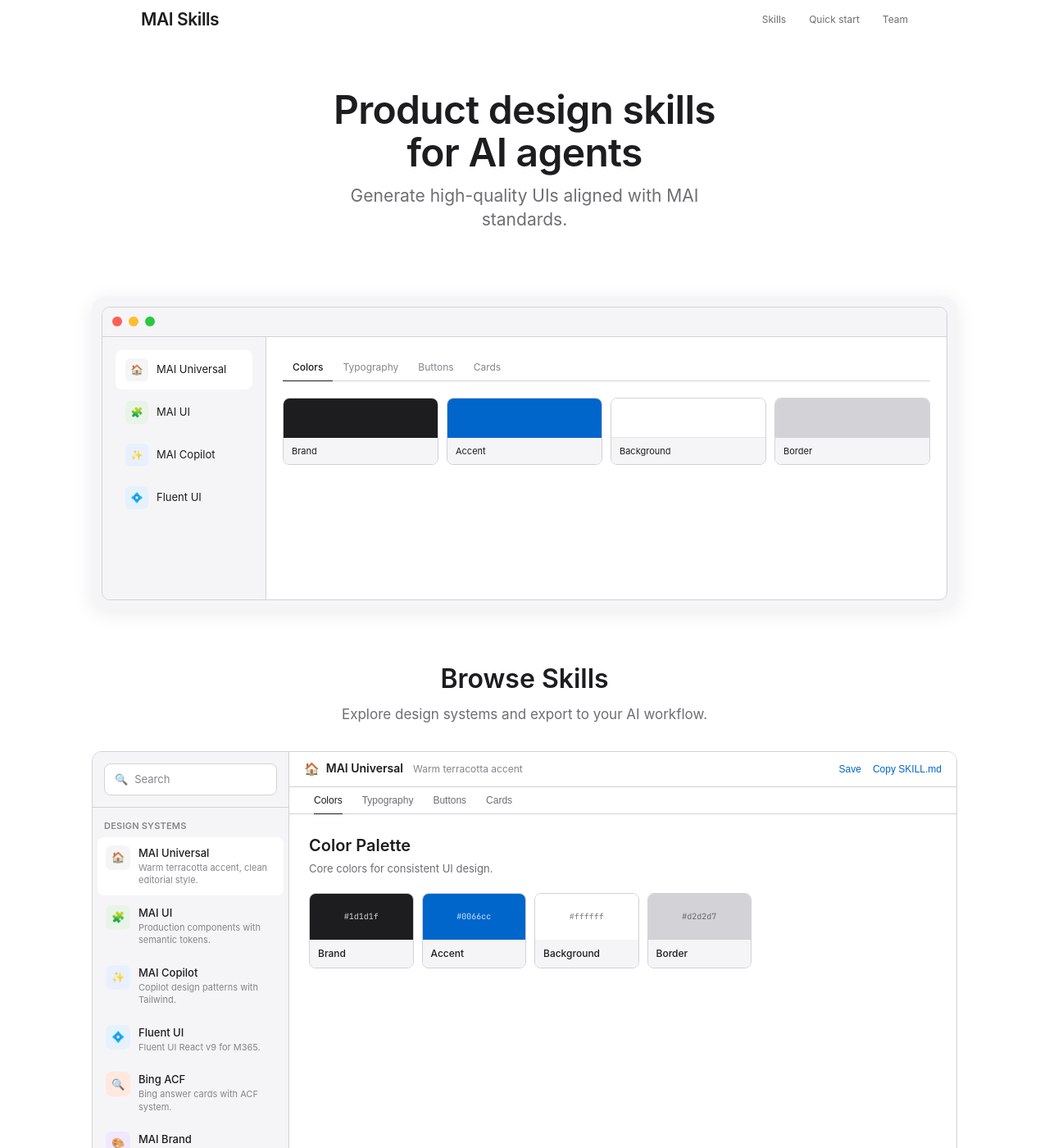
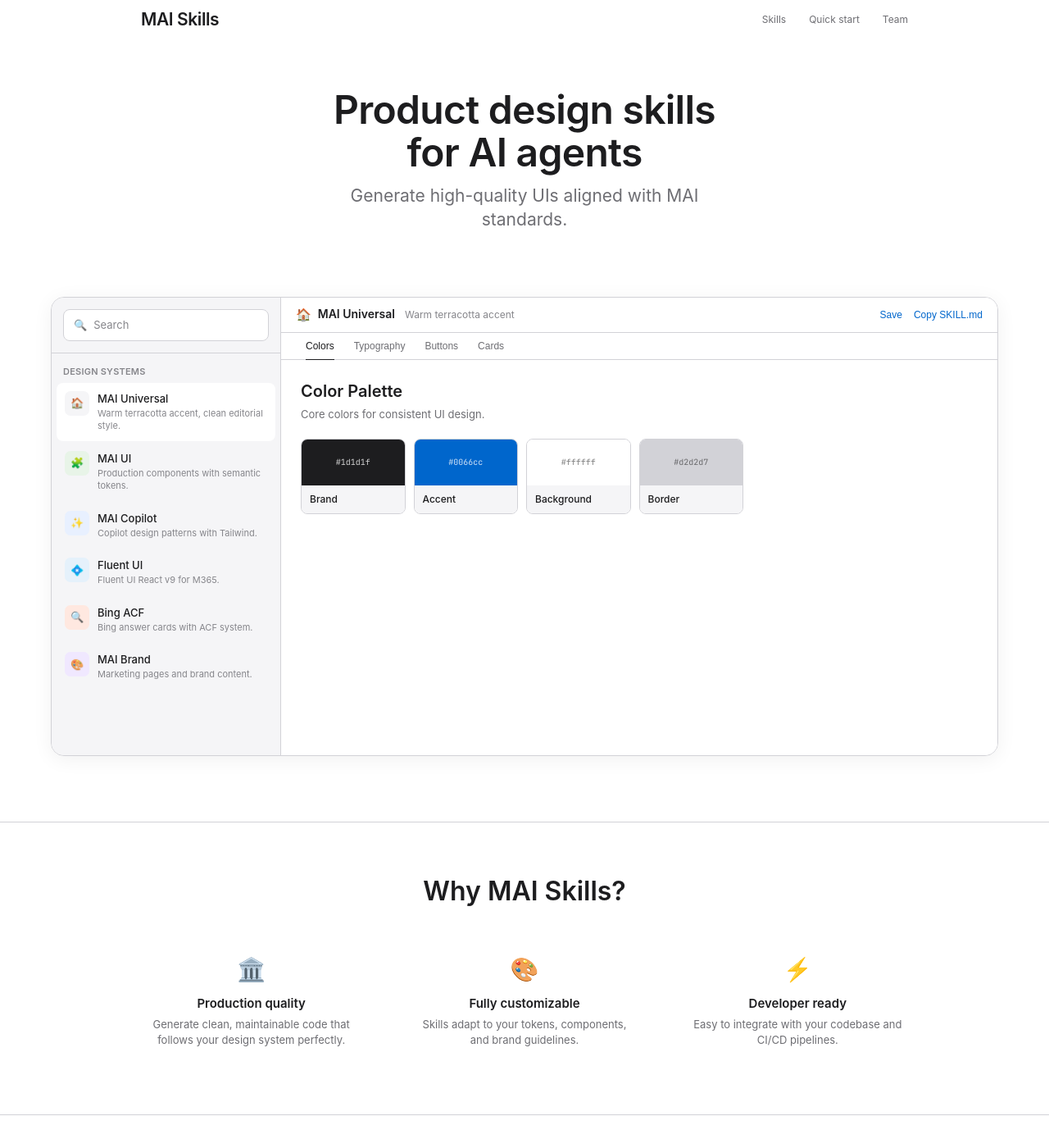
Before and after one commit to kunlundesign/kunlundesign.github.io, a Jekyll site: the page mai-skills-designs/v3-refined.html, which Jekyll copies as it is, in a window 1280 px wide and 1400 px high. Shown: the whole window at 82% size. Built offline with Jekyll 4.4.1, drawn with Linux system fonts in a browser that asks for light colours.

Commit message:
Fix v3: remove duplicate screenshot, keep single skills browser

```diff
--- a/mai-skills-designs/v3-refined.html
+++ b/mai-skills-designs/v3-refined.html
@@ -88,117 +88,10 @@
       line-height: 1.381;
     }
 
-    /* Hero Screenshot */
-    .hero-screenshot {
-      max-width: 1100px;
-      margin: 40px auto 0;
-      padding: 0 22px;
-    }
-    .screenshot-frame {
-      background: var(--bg-secondary);
-      border-radius: 16px;
-      padding: 12px;
-      box-shadow: 0 4px 24px rgba(0,0,0,0.08);
-    }
-    .screenshot-inner {
-      background: var(--bg-primary);
-      border-radius: 10px;
-      overflow: hidden;
-      border: 1px solid var(--border);
-    }
-    .screenshot-bar {
-      height: 36px;
-      background: var(--bg-secondary);
-      border-bottom: 1px solid var(--border);
-      display: flex;
-      align-items: center;
-      padding: 0 12px;
-      gap: 8px;
-    }
-    .screenshot-dot {
-      width: 12px;
-      height: 12px;
-      border-radius: 50%;
-      background: #ff5f57;
-    }
-    .screenshot-dot:nth-child(2) { background: #febc2e; }
-    .screenshot-dot:nth-child(3) { background: #28c840; }
-    .screenshot-content {
-      display: grid;
-      grid-template-columns: 200px 1fr;
-      min-height: 320px;
-    }
-    .screenshot-sidebar {
-      background: var(--bg-secondary);
-      padding: 16px;
-      border-right: 1px solid var(--border);
-    }
-    .screenshot-sidebar-item {
-      display: flex;
-      align-items: center;
-      gap: 10px;
-      padding: 10px 12px;
-      border-radius: 8px;
-      margin-bottom: 4px;
-      font-size: 13px;
-    }
-    .screenshot-sidebar-item.active {
-      background: var(--bg-primary);
-    }
-    .screenshot-sidebar-item .icon {
-      width: 28px;
-      height: 28px;
-      border-radius: 6px;
-      display: flex;
-      align-items: center;
-      justify-content: center;
-      font-size: 12px;
-    }
-    .screenshot-main {
-      padding: 20px;
-      display: flex;
-      flex-direction: column;
-    }
-    .screenshot-tabs {
-      display: flex;
-      gap: 0;
-      border-bottom: 1px solid var(--border);
-      margin-bottom: 20px;
-    }
-    .screenshot-tab {
-      padding: 8px 12px;
-      font-size: 12px;
-      color: var(--text-tertiary);
-    }
-    .screenshot-tab.active {
-      color: var(--text-primary);
-      font-weight: 500;
-      border-bottom: 1px solid var(--text-primary);
-      margin-bottom: -1px;
-    }
-    .screenshot-colors {
-      display: grid;
-      grid-template-columns: repeat(4, 1fr);
-      gap: 10px;
-    }
-    .screenshot-color {
-      border-radius: 8px;
-      overflow: hidden;
-      border: 1px solid var(--border);
-    }
-    .screenshot-color-preview {
-      height: 48px;
-    }
-    .screenshot-color-info {
-      padding: 8px 10px;
-      background: var(--bg-secondary);
-      font-size: 11px;
-    }
-
     /* Browser Section */
     .browser-section {
-      padding: 60px 22px 80px;
-      max-width: 1100px;
+      padding: 40px 22px 80px;
+      max-width: 1200px;
       margin: 0 auto;
     }
     .section-header {
@@ -216,12 +109,13 @@
     }
     .browser {
       display: grid;
-      grid-template-columns: 240px 1fr;
+      grid-template-columns: 280px 1fr;
       background: var(--bg-primary);
-      border-radius: 12px;
+      border-radius: 16px;
       border: 1px solid var(--border);
       overflow: hidden;
-      min-height: 500px;
+      min-height: 560px;
+      box-shadow: 0 4px 24px rgba(0,0,0,0.06);
     }
 
     /* Sidebar */
@@ -1046,76 +940,14 @@
     </div>
   </nav>
 
-  <!-- 1. Hero + Product Screenshot -->
+  <!-- 1. Hero -->
   <section class="hero">
     <h1>Product design skills<br>for AI agents</h1>
     <p>Generate high-quality UIs aligned with MAI standards.</p>
   </section>
 
-  <div class="hero-screenshot">
-    <div class="screenshot-frame">
-      <div class="screenshot-inner">
-        <div class="screenshot-bar">
-          <div class="screenshot-dot"></div>
-          <div class="screenshot-dot"></div>
-          <div class="screenshot-dot"></div>
-        </div>
-        <div class="screenshot-content">
-          <div class="screenshot-sidebar">
-            <div class="screenshot-sidebar-item active">
-              <div class="icon" style="background:#f5f5f7">🏠</div>
-              <span>MAI Universal</span>
-            </div>
-            <div class="screenshot-sidebar-item">
-              <div class="icon" style="background:#e8f4e8">🧩</div>
-              <span>MAI UI</span>
-            </div>
-            <div class="screenshot-sidebar-item">
-              <div class="icon" style="background:#e8f0ff">✨</div>
-              <span>MAI Copilot</span>
-            </div>
-            <div class="screenshot-sidebar-item">
-              <div class="icon" style="background:#e5f1fb">💠</div>
-              <span>Fluent UI</span>
-            </div>
-          </div>
-          <div class="screenshot-main">
-            <div class="screenshot-tabs">
-              <div class="screenshot-tab active">Colors</div>
-              <div class="screenshot-tab">Typography</div>
-              <div class="screenshot-tab">Buttons</div>
-              <div class="screenshot-tab">Cards</div>
-            </div>
-            <div class="screenshot-colors">
-              <div class="screenshot-color">
-                <div class="screenshot-color-preview" style="background:#1d1d1f"></div>
-                <div class="screenshot-color-info">Brand</div>
-              </div>
-              <div class="screenshot-color">
-                <div class="screenshot-color-preview" style="background:#0066cc"></div>
-                <div class="screenshot-color-info">Accent</div>
-              </div>
-              <div class="screenshot-color">
-                <div class="screenshot-color-preview" style="background:#ffffff;border-bottom:1px solid #e5e5e5"></div>
-                <div class="screenshot-color-info">Background</div>
-              </div>
-              <div class="screenshot-color">
-                <div class="screenshot-color-preview" style="background:#d2d2d7"></div>
-                <div class="screenshot-color-info">Border</div>
-              </div>
-            </div>
-          </div>
-        </div>
-      </div>
-    </div>
-  </div>
-
   <!-- 2. Skills Browser -->
   <section class="browser-section" id="skills">
-    <div class="section-header">
-      <h2 class="section-title">Browse Skills</h2>
-      <p class="section-subtitle">Explore design systems and export to your AI workflow.</p>
-    </div>
     <div class="browser">
       <aside class="sidebar">
         <div class="sidebar-search">
```
